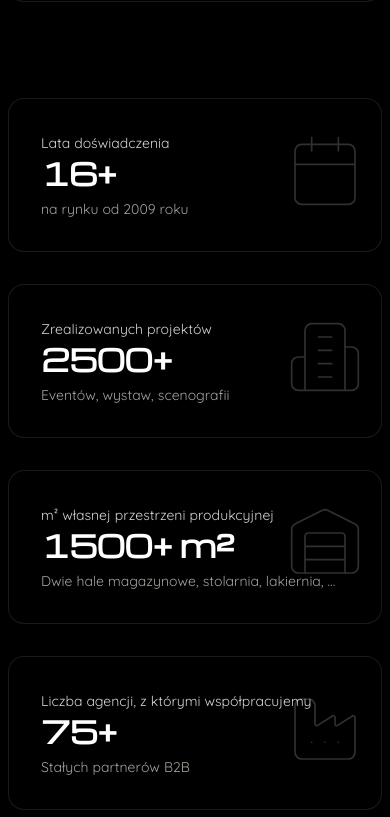
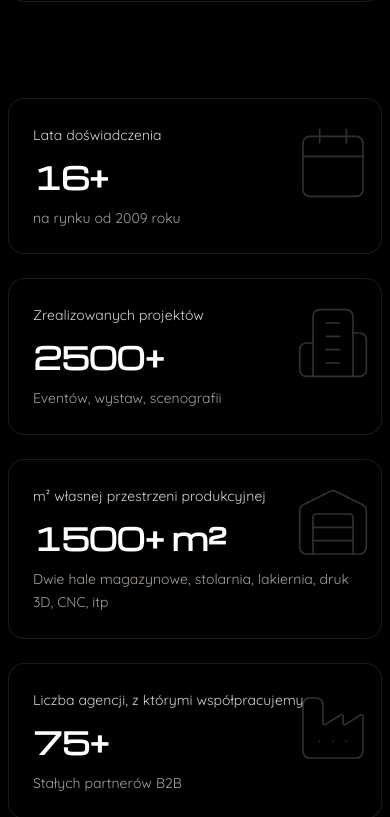
Before and after one commit to frankot/labo-v2, a Next.js app: page / in a window 390 px wide. Shown: the part 4012-4829 px from the top of the page. Built offline with nearby package versions, Linux system fonts and the light colour scheme.

Commit message:
stats mobile update

```diff
--- a/src/app/components/_main/About.tsx
+++ b/src/app/components/_main/About.tsx
@@ -139,23 +139,22 @@ export default function About() {
       {/* Main Content */}
       <div className="relative container mx-auto w-full">
         <StickyHeader
-          className="-mt-32 px-2 md:ml-0 md:px-0 text-[4rem] sm:text-[5rem] md:text-[7rem] lg:text-[8rem] lg:pt-6 xl:pt-0 lg:-mt-[12rem]"
+          className="-mt-32 px-2 text-[4rem] sm:text-[5rem] md:ml-0 md:px-0 md:text-[7rem] lg:-mt-[12rem] lg:pt-6 lg:text-[8rem] xl:pt-0"
           title="O NAS"
           delay={0.2}
         />
 
         {/* Title Section */}
-        <FadeInView className="relative  z-20 -mt-20">
+        <FadeInView className="relative z-20 -mt-20">
           {/* Content Layout */}
-          <div className="mx-auto mt-24 max-w-7xl px-2 md:px-6 sm:px-4  lg:mt-10">
+          <div className="mx-auto mt-24 max-w-7xl px-2 sm:px-4 md:px-6 lg:mt-10">
             <div className="grid grid-cols-1 items-center gap-8 lg:grid-cols-3">
               {/* Main Content Card - 2/3 width */}
               <div className="lg:col-span-2">
                 <Card className="cursor-default">
-                  <div className="space-y-8 text-lg  leading-relaxed text-stone-300">
+                  <div className="space-y-8 text-lg leading-relaxed text-stone-300">
                     <p>
                       <AnimatedText
-
                         text="Jesteśmy zespołem projektowo-wykonawczym specjalizującym się w kompleksowej realizacji scenografii oraz elementów przestrzennych na potrzeby eventów, targów, wystaw i produkcji multimedialnych – zarówno w Polsce jak i poza jej granicami."
                         delay={0.1}
                       />
@@ -233,11 +232,11 @@ export default function About() {
           className="container mx-auto max-w-7xl px-2 py-24 md:px-0 xl:pt-32"
         >
           <FadeInView>
-            <dl className="grid grid-cols-1 gap-8 sm:grid-cols-2 lg:grid-cols-3">
+            <dl className="grid grid-cols-1 gap-6 sm:grid-cols-2 sm:gap-8 lg:grid-cols-3">
               {stats.map((stat, index) => {
                 const Icon = stat.Icon;
                 return (
-                  <Card className="cursor-default" key={stat.id}>
+                  <Card className="cursor-default p-6" key={stat.id}>
                     <div className="top absolute -right-4 z-0 scale-100 opacity-30 transition-all duration-800 ease-out group-hover:scale-110 group-hover:opacity-50">
                       <Icon
                         size={80}
@@ -246,7 +245,7 @@ export default function About() {
                       />
                     </div>
 
-                    <div className="relative z-10">
+                    <div className="relative z-10 space-y-3">
                       <dt className="text-sm leading-6 text-stone-300">
                         <AnimatedText
                           text={stat.name}
@@ -261,9 +260,8 @@ export default function About() {
                           isInView={isStatsInView}
                         />
                       </dd>
-                      <p className="mt-2 text-sm text-stone-400">
+                      <p className="mt-2 text-sm leading-relaxed text-stone-400">
                         <AnimatedText
-                          className="line-clamp-1"
                           text={stat.description}
                           delay={0.9 + index * 0.1}
                         />
```
